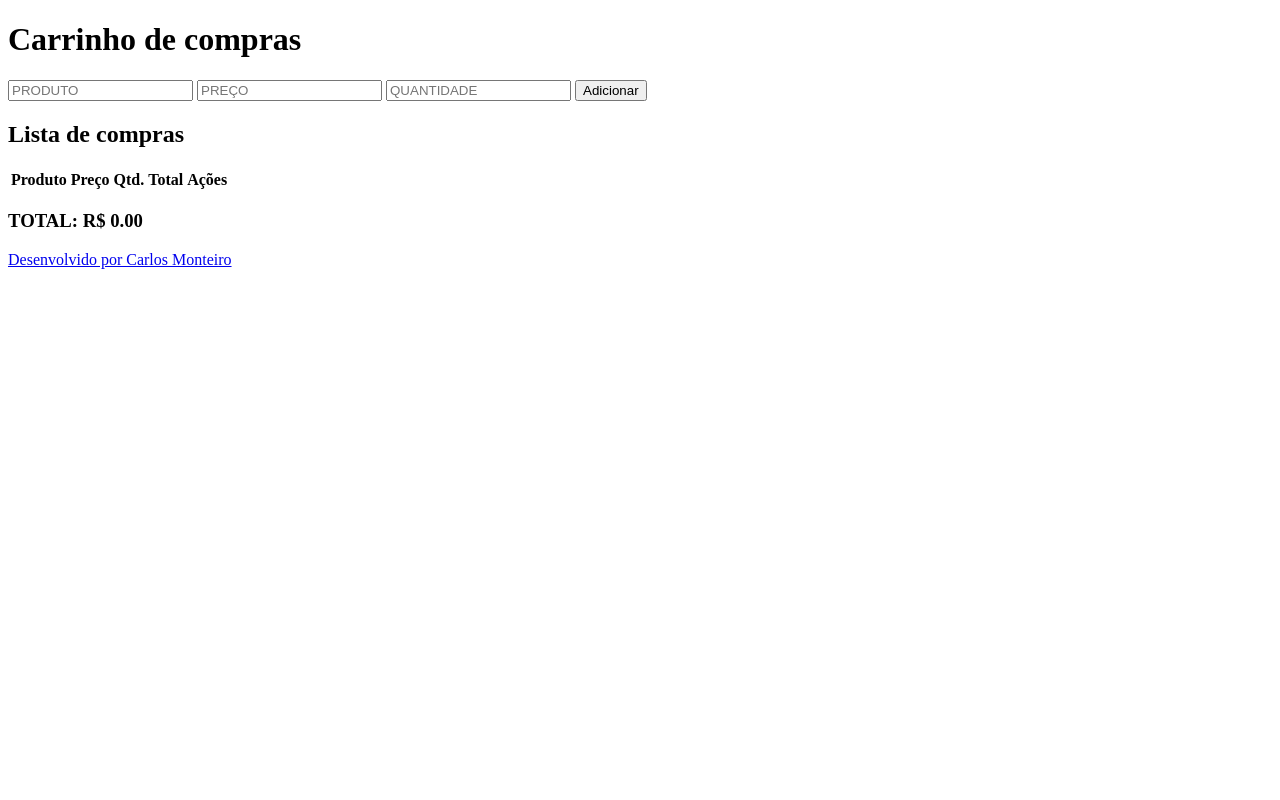
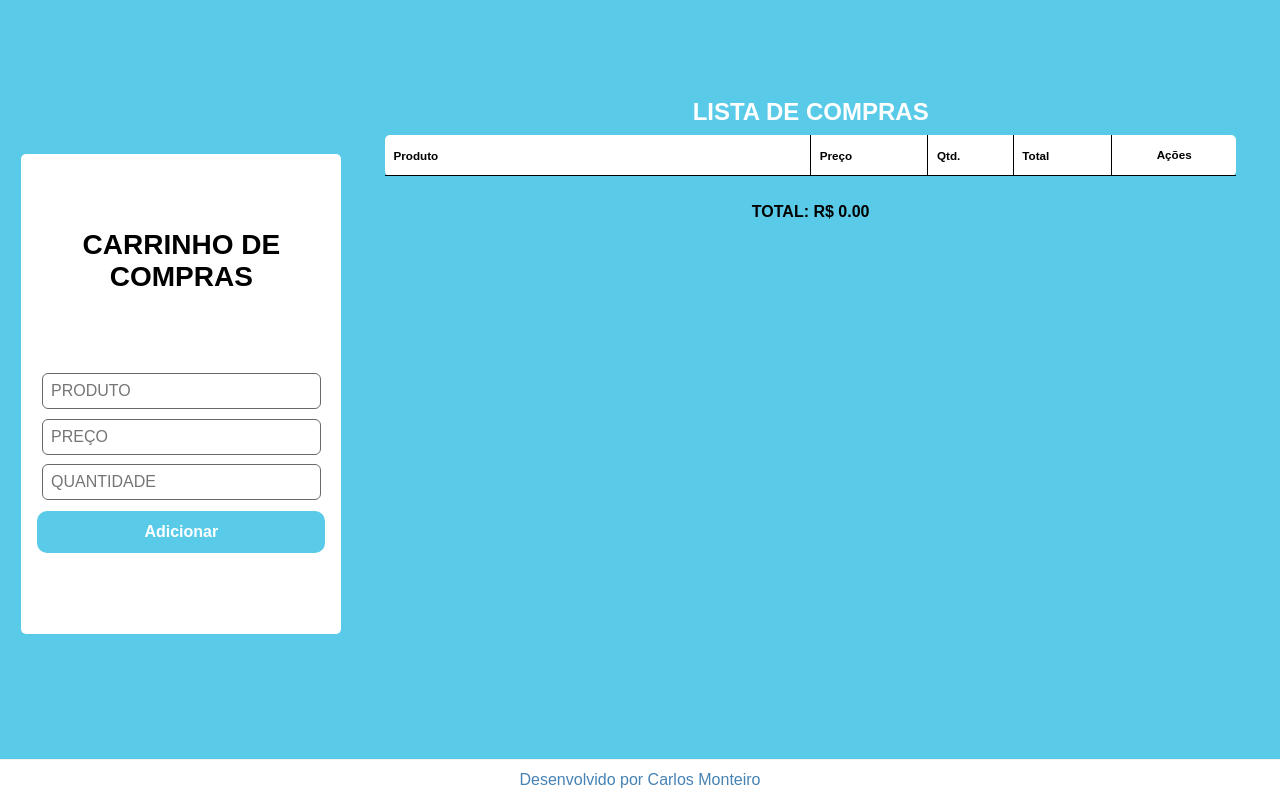
Before and after one commit to ocarlosmonteiro/Lista-de-Compras, a plain HTML site: page index.html in a window 1280 px wide. Drawn offline with Linux system fonts and the light colour scheme; the site is published under a folder, as on GitHub Pages, so addresses that start at the root find nothing.

Commit message:
Ajuste no caminho do CSS

```diff
--- a/index.html
+++ b/index.html
@@ -4,11 +4,11 @@
     <meta charset="UTF-8">
     <meta name="viewport" content="width=device-width, initial-scale=1.0">
     <title>Minhas compras</title>
-    <link rel="shortcut icon" href="/src/icons/shopping-cart.png" type="image/x-icon">
+    <link rel="shortcut icon" href="src/icons/shopping-cart.png" type="image/x-icon">
 
-    <link rel="stylesheet" href="/src/styles/reset.css">
-    <link rel="stylesheet" href="/src/styles/style.css">
-    <link rel="stylesheet" href="/src/styles/responsive.css">
+    <link rel="stylesheet" href="src/styles/reset.css">
+    <link rel="stylesheet" href="src/styles/style.css">
+    <link rel="stylesheet" href="src/styles/responsive.css">
 </head>
 
 <body>
@@ -50,6 +50,6 @@
     </footer>
 </body>
 
-<script src="/src/scripts/script.js"></script>
+<script src="src/scripts/script.js"></script>
 
 </html>
```
